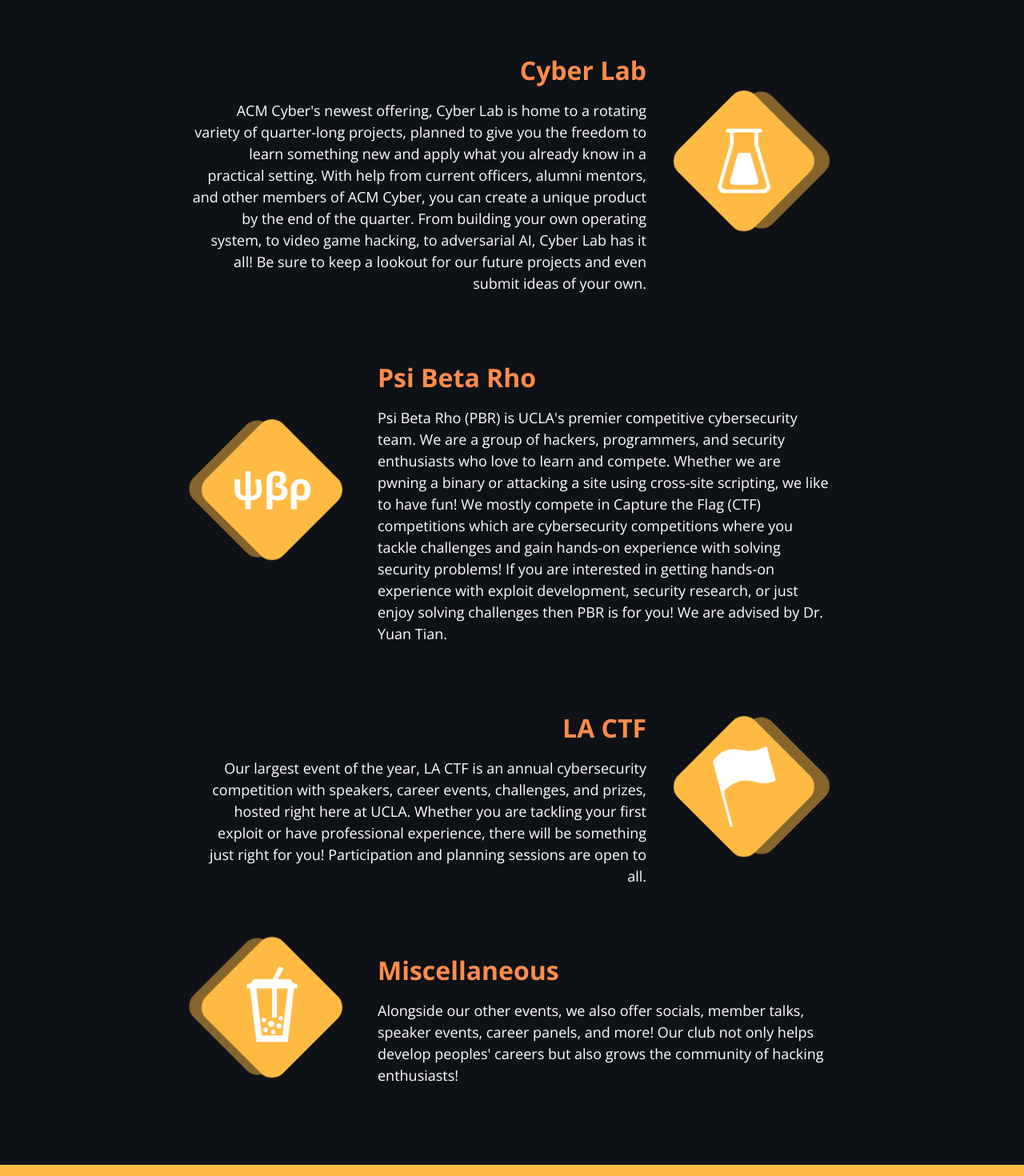
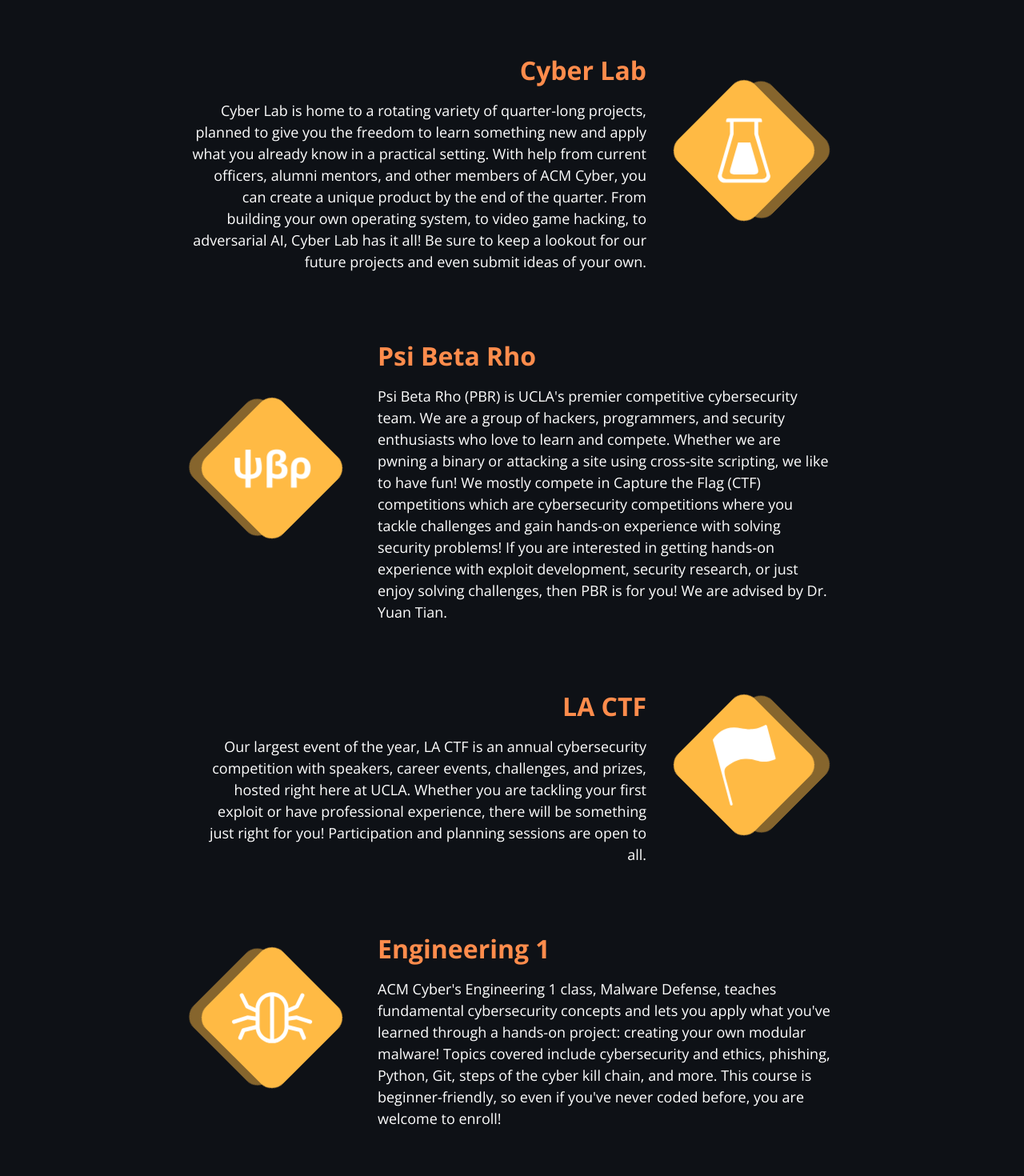
Before and after one commit to uclaacm/acmcyber.com, a Next.js app: page /about in a window 1280 px wide. Shown: the part 1700-3170 px from the top of the page at 80% size. Built offline with nearby package versions, Linux system fonts and the light colour scheme; a web font is replaced by a local one.

Commit message:
add e1 info to home and about pages

```diff
--- a/data/events.ts
+++ b/data/events.ts
@@ -34,6 +34,7 @@ enum EventKind {
   PBR = "Psi Beta Rho",
   CyLab = "Cyber Lab",
   LACTF = "LA CTF",
+  E1 = "Engineering 1",
   Misc = "Miscellaneous",
   Special = "Cyber Special Topics",
   ECTF = "ECTF",
@@ -49,14 +50,14 @@ export const eventTypes = [
   },
   {
     name: EventKind.CyLab,
-    description: 'ACM Cyber\'s newest offering, Cyber Lab is home to a rotating variety of quarter-long projects, planned to give you the freedom to learn something new and apply what you already know in a practical setting. With help from current officers, alumni mentors, and other members of ACM Cyber, you can create a unique product by the end of the quarter.  From building your own operating system, to video game hacking, to adversarial AI, Cyber Lab has it all!  Be sure to keep a lookout for our future projects and even submit ideas of your own.',
+    description: 'Cyber Lab is home to a rotating variety of quarter-long projects, planned to give you the freedom to learn something new and apply what you already know in a practical setting. With help from current officers, alumni mentors, and other members of ACM Cyber, you can create a unique product by the end of the quarter.  From building your own operating system, to video game hacking, to adversarial AI, Cyber Lab has it all!  Be sure to keep a lookout for our future projects and even submit ideas of your own.',
     id: "cyber-lab",
     icon: "test-tube.svg",
     active: true,
   },
   {
     name: EventKind.PBR,
-    description: 'Psi Beta Rho (PBR) is UCLA\'s premier competitive cybersecurity team. We are a group of hackers, programmers, and security enthusiasts who love to learn and compete. Whether we are pwning a binary or attacking a site using cross-site scripting, we like to have fun! We mostly compete in Capture the Flag (CTF) competitions which are cybersecurity competitions where you tackle challenges and gain hands-on experience with solving security problems! If you are interested in getting hands-on experience with exploit development, security research, or just enjoy solving challenges then PBR is for you! We are advised by Dr. Yuan Tian.',
+    description: 'Psi Beta Rho (PBR) is UCLA\'s premier competitive cybersecurity team. We are a group of hackers, programmers, and security enthusiasts who love to learn and compete. Whether we are pwning a binary or attacking a site using cross-site scripting, we like to have fun! We mostly compete in Capture the Flag (CTF) competitions which are cybersecurity competitions where you tackle challenges and gain hands-on experience with solving security problems! If you are interested in getting hands-on experience with exploit development, security research, or just enjoy solving challenges, then PBR is for you! We are advised by Dr. Yuan Tian.',
     link: "https://pbr.uclaacm.com/",
     id: "pbr",
     textIcon: "ψβρ",
@@ -71,8 +72,15 @@ export const eventTypes = [
     active: true,
   },
   {
+    name: EventKind.E1,
+    description: 'ACM Cyber\'s Engineering 1 class, Malware Defense, teaches fundamental cybersecurity concepts and lets you apply what you\'ve learned through a hands-on project: creating your own modular malware! Topics covered include cybersecurity and ethics, phishing, Python, Git, steps of the cyber kill chain, and more. This course is beginner-friendly, so even if you\'ve never coded before, you are welcome to enroll!',
+    id: "e1",
+    icon: "bug.svg",
+    active: true,
+  },
+  {
     name: EventKind.Misc,
-    description: 'Alongside our other events, we also offer socials, member talks, speaker events, career panels, and more! Our club not only helps develop peoples\' careers but also grows the community of hacking enthusiasts!',
+    description: 'Alongside our other events, we also offer socials, member talks, speaker events, career panels, and more! Our club not only helps develop people\'s careers but also grows the community of hacking enthusiasts!',
     id: "misc",
     icon: "boba.svg",
     active: true,
```
Also changed, not shown: pages/index.tsx (+7 -0 lines), public/images/bug.svg (added).
